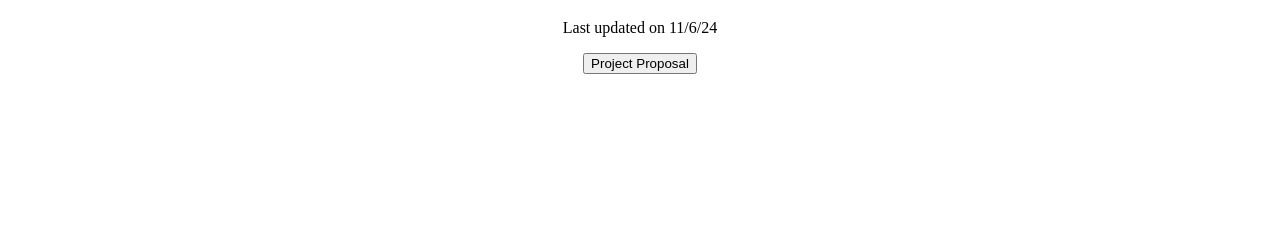
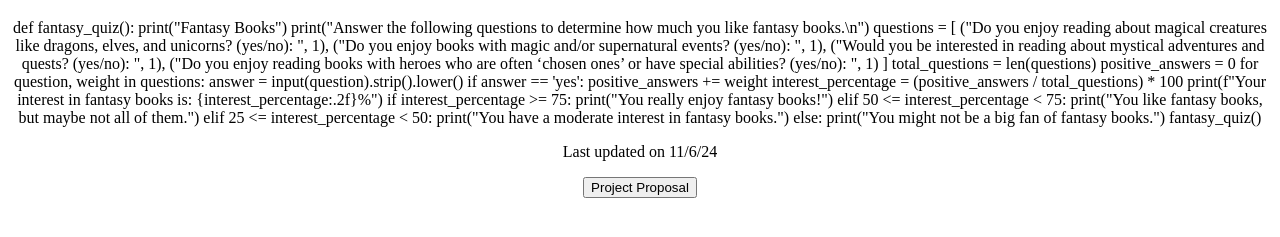
Before and after one commit to MackDeLeonn/PageTurnr.io, a plain HTML site: page index.html in a window 1280 px wide. Shown: the part 61-298 px from the top of the page. Drawn offline with Linux system fonts and the light colour scheme.

Commit message:
Update index.html

```diff
--- a/index.html
+++ b/index.html
@@ -9,6 +9,51 @@
           <h1>Page Turnr</h1>
       </header>
 
+
+
+
+    <div class="Fantasy">
+          def fantasy_quiz():
+    print("Fantasy Books")
+    print("Answer the following questions to determine how much you like fantasy books.\n")
+
+    questions = [
+        ("Do you enjoy reading about magical creatures like dragons, elves, and unicorns? (yes/no): ", 1),
+        ("Do you enjoy books with magic and/or supernatural events? (yes/no): ", 1),
+        ("Would you be interested in reading about mystical adventures and quests? (yes/no): ", 1),
+        ("Do you enjoy reading books with heroes who are often ‘chosen ones’ or have special abilities? (yes/no): ", 1)
+    ]
+
+    total_questions = len(questions)
+    positive_answers = 0
+
+    for question, weight in questions:
+        answer = input(question).strip().lower()
+        if answer == 'yes':
+            positive_answers += weight
+
+    interest_percentage = (positive_answers / total_questions) * 100
+
+    print(f"Your interest in fantasy books is: {interest_percentage:.2f}%")
+
+    if interest_percentage >= 75:
+        print("You really enjoy fantasy books!")
+    elif 50 <= interest_percentage < 75:
+        print("You like fantasy books, but maybe not all of them.")
+    elif 25 <= interest_percentage < 50:
+        print("You have a moderate interest in fantasy books.")
+    else:
+        print("You might not be a big fan of fantasy books.")
+
+fantasy_quiz()
+
+    </div>
+
+
+
+
+
+
       <footer>
           <p>Last updated on 11/6/24</p>
       </footer>
```
